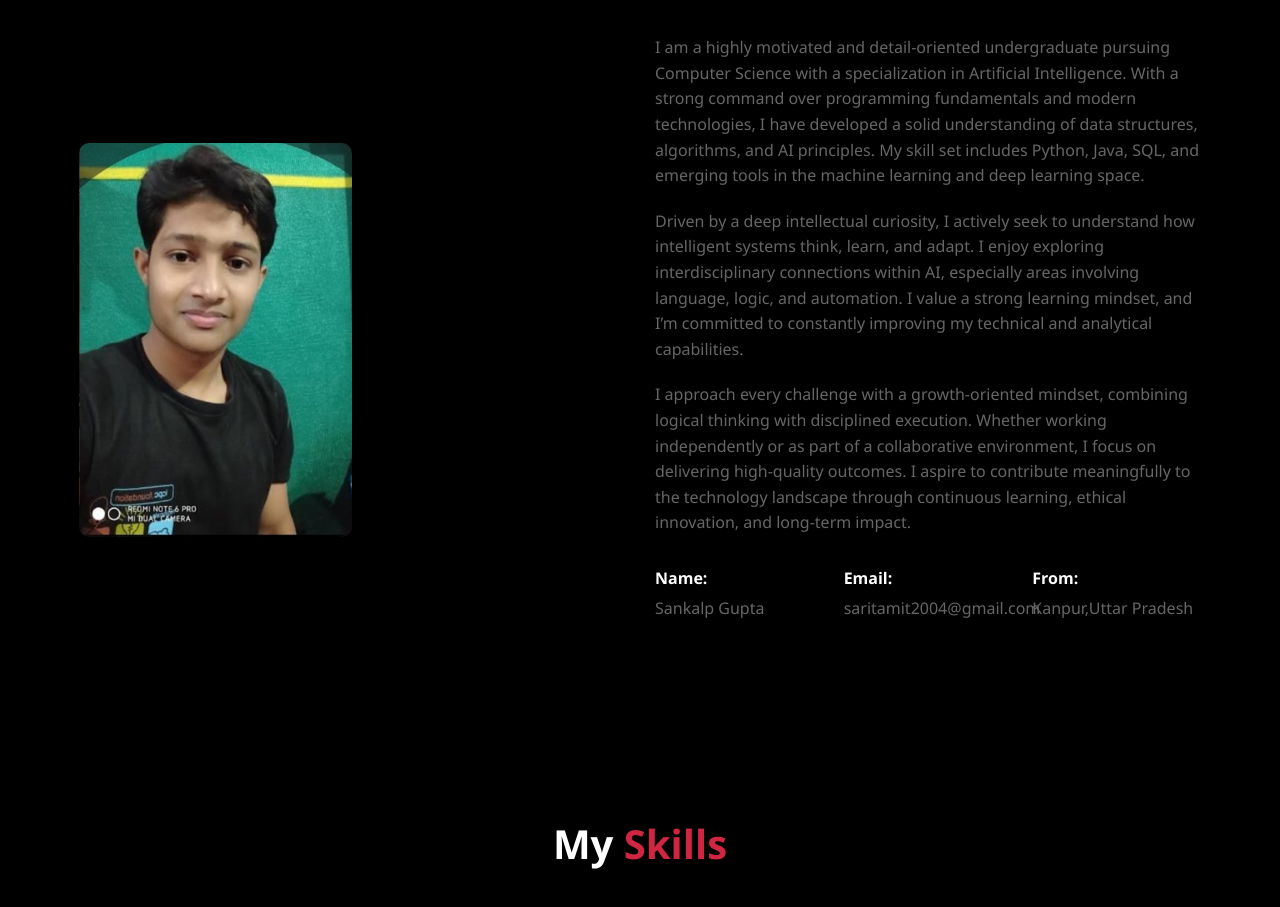
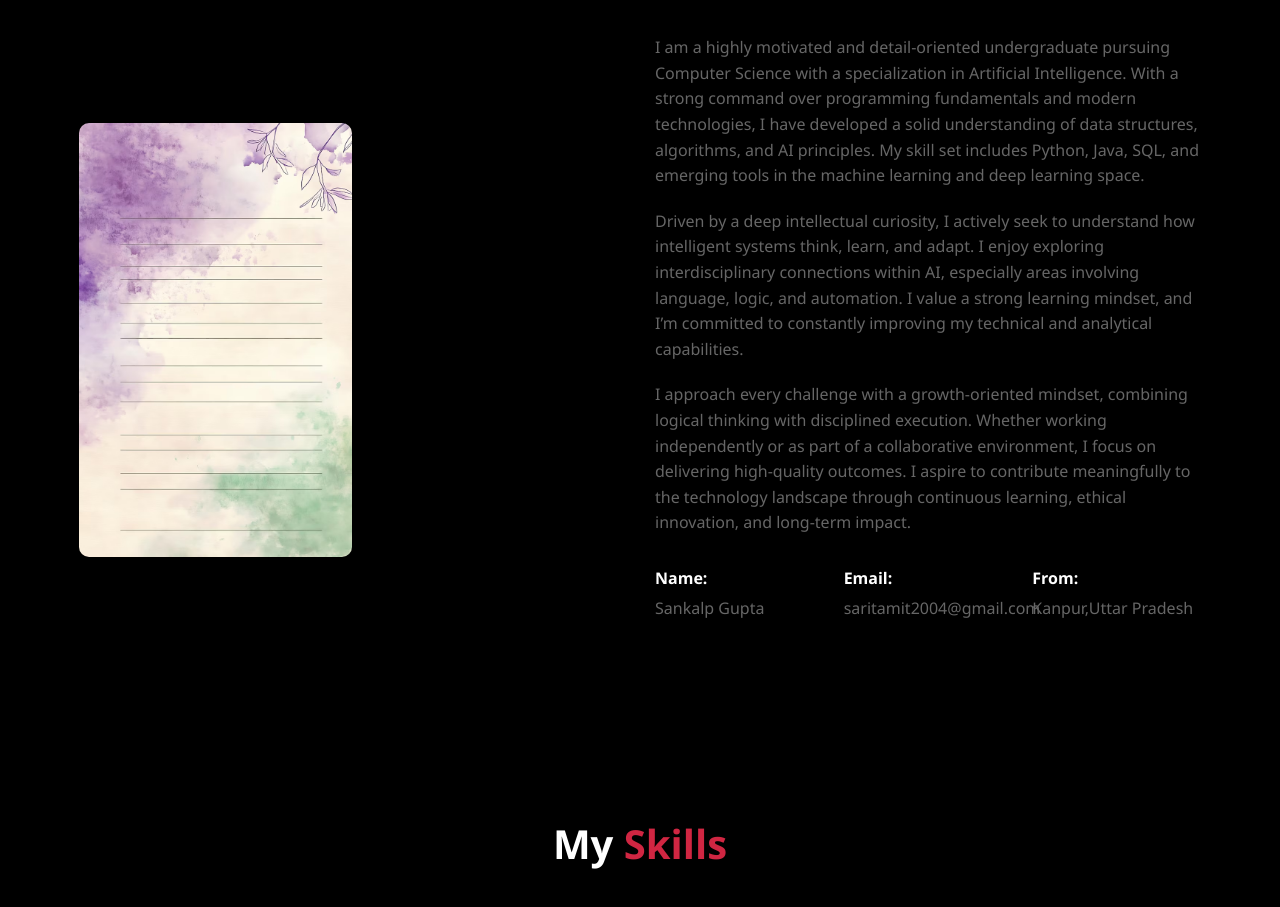
Before and after one commit to Sankalp-gupta1/New-port-, a plain HTML site: page index.html in a window 1280 px wide. Shown: the part 980-1887 px from the top of the page. Drawn offline with Linux system fonts and the light colour scheme.

Commit message:
Updated HTML and styling

```diff
--- a/index.html
+++ b/index.html
@@ -60,7 +60,7 @@
             <h2 class="section-title">About <span class="highlight">Me</span></h2>
             <div class="about-content">
                 <div class="about-image">
-                    <img src="image.jpeg" alt="About Me">
+                    <img src="imagess.jpeg" alt="About Me">
                 </div>
 
                 <div class="about-text">
```
Also changed, not shown: imagess.jpeg (added).
